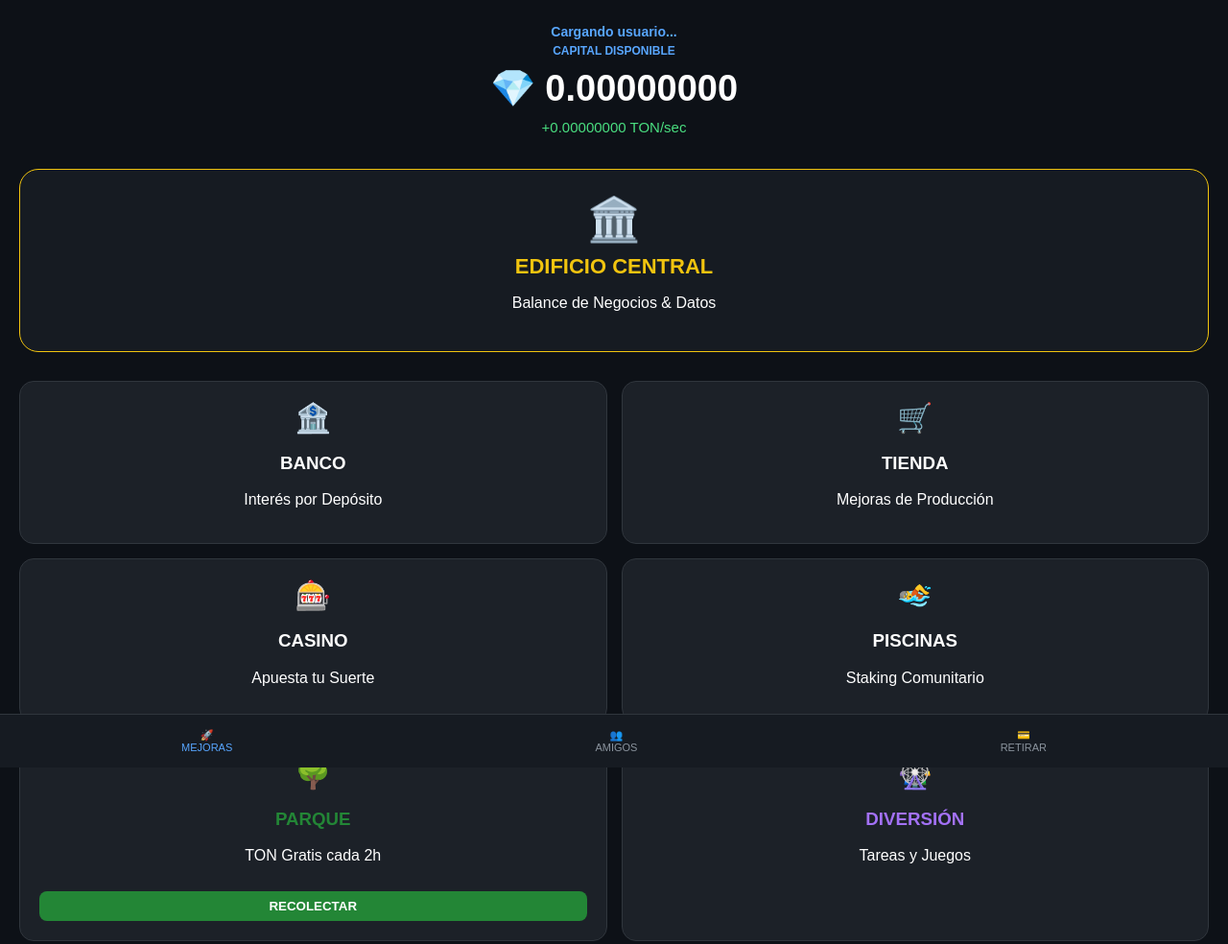
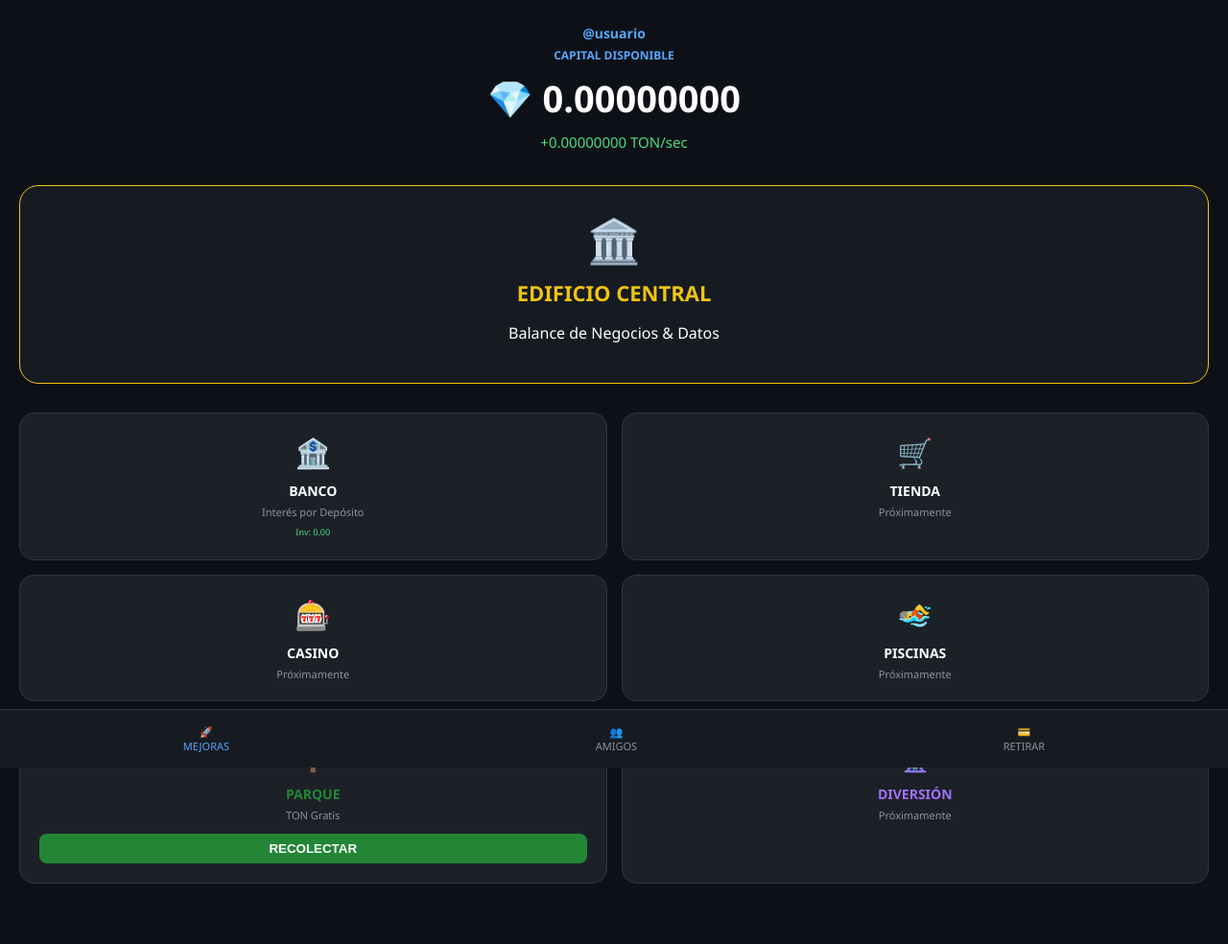
Before and after one commit to nyper95/ton-city-game, a website: page index.html in a window 1280 px wide. Shown: the whole page at 96% size. Drawn offline with nearby package versions, Linux system fonts and the light colour scheme; a script that the page names is missing.

Commit message:
Update index.html

```diff
--- a/index.html
+++ b/index.html
@@ -7,28 +7,33 @@
     <script src="https://telegram.org/js/telegram-web-app.js"></script>
     <script src="https://cdn.jsdelivr.net/npm/@supabase/supabase-js@2"></script>
     <style>
-        /* Mantenemos el estilo de la captura 3 y 4 que ya configuramos */
-        body { background-color: #0d1117; color: white; font-family: sans-serif; margin: 0; padding: 10px; padding-bottom: 90px; }
+        body { background-color: #0d1117; color: white; font-family: 'Segoe UI', sans-serif; margin: 0; padding: 10px; padding-bottom: 90px; }
         .header { text-align: center; padding: 15px 0; }
         .user-id { color: #58a6ff; font-size: 14px; margin-bottom: 5px; font-weight: bold; }
         .capital-label { color: #58a6ff; font-size: 12px; font-weight: bold; text-transform: uppercase; }
         .balance-main { font-size: 38px; font-weight: bold; margin: 10px 0; display: flex; justify-content: center; align-items: center; gap: 10px; }
         .income-rate { color: #4ade80; font-size: 15px; }
 
+        /* Edificio Central Estilo Captura 3 */
         .main-card { background: #161b22; border: 1px solid #f1c40f; border-radius: 20px; padding: 25px; margin: 20px 10px; text-align: center; cursor: pointer; }
         .main-card .icon-building { font-size: 45px; color: #cbd5e0; margin-bottom: 10px; }
         .main-card h2 { color: #f1c40f; margin: 5px 0; font-size: 22px; text-transform: uppercase; }
 
+        /* Grilla de Negocios Estilo Captura 4 */
         .grid-container { display: grid; grid-template-columns: 1fr 1fr; gap: 15px; padding: 10px; }
-        .card { background: #1c2128; border-radius: 15px; padding: 20px; text-align: center; border: 1px solid #30363d; }
+        .card { background: #1c2128; border-radius: 15px; padding: 20px; text-align: center; border: 1px solid #30363d; cursor: pointer; }
         .card .emoji { font-size: 30px; margin-bottom: 10px; display: block; }
+        .card h3 { font-size: 14px; margin: 5px 0; text-transform: uppercase; color: #ffffff; }
+        .card p { font-size: 11px; color: #8b949e; margin: 0; }
 
         .btn-park { background: #238636; color: white; border: none; padding: 8px 15px; border-radius: 8px; margin-top: 12px; font-weight: bold; cursor: pointer; width: 100%; }
 
-        /* Modal y Navegación */
+        /* Modal de Datos del Edificio Central */
         #modal-datos { display: none; position: fixed; top: 50%; left: 50%; transform: translate(-50%, -50%); background: #1c2128; border: 2px solid #f1c40f; padding: 25px; border-radius: 20px; z-index: 1000; width: 85%; }
         .modal-overlay { display: none; position: fixed; top: 0; left: 0; width: 100%; height: 100%; background: rgba(0,0,0,0.85); z-index: 999; }
         .data-line { display: flex; justify-content: space-between; font-size: 14px; margin: 10px 0; }
+
+        /* Navegación Inferior */
         .nav-bar { position: fixed; bottom: 0; left: 0; right: 0; background: #161b22; display: flex; justify-content: space-around; padding: 15px 0; border-top: 1px solid #30363d; }
         .nav-item { text-align: center; font-size: 11px; color: #8b949e; text-decoration: none; }
         .nav-item.active { color: #58a6ff; }
@@ -48,11 +53,11 @@
         <div style="border-top: 1px solid #30363d; margin: 10px 0;"></div>
         <div class="data-line" style="color: #4ade80;"><span>💰 Ganancia Negocios:</span> <span id="data-total">0.00000000</span></div>
         <div class="data-line" style="color: #58a6ff;"><span>👥 Amigos (10%):</span> <span id="data-amigos">0.00000000</span></div>
-        <button class="close-btn" onclick="cerrarModal()">OK</button>
+        <button class="close-btn" onclick="cerrarModal()">CERRAR</button>
     </div>
 
     <div class="header">
-        <div id="user-display" class="user-id">Cargando usuario...</div>
+        <div id="user-display" class="user-id">@usuario</div>
         <div class="capital-label">Capital Disponible</div>
         <div class="balance-main">💎 <span id="balance">0.00000000</span></div>
         <div id="income-rate" class="income-rate">+0.00000000 TON/sec</div>
@@ -65,17 +70,22 @@
     </div>
 
     <div class="grid-container">
-        <div class="card"><span class="emoji">🏦</span><h3>BANCO</h3><p>Interés por Depósito</p></div>
-        <div class="card"><span class="emoji">🛒</span><h3>TIENDA</h3><p>Mejoras de Producción</p></div>
-        <div class="card"><span class="emoji">🎰</span><h3>CASINO</h3><p>Apuesta tu Suerte</p></div>
-        <div class="card"><span class="emoji">🏊</span><h3>PISCINAS</h3><p>Staking Comunitario</p></div>
+        <div class="card" onclick="abrirMenuBanco()">
+            <span class="emoji">🏦</span>
+            <h3>BANCO</h3>
+            <p>Interés por Depósito</p>
+            <small id="inv-banco" style="color:#4ade80; font-size:9px;">Inv: 0.00</small>
+        </div>
+        <div class="card"><span class="emoji">🛒</span><h3>TIENDA</h3><p>Próximamente</p></div>
+        <div class="card"><span class="emoji">🎰</span><h3>CASINO</h3><p>Próximamente</p></div>
+        <div class="card"><span class="emoji">🏊</span><h3>PISCINAS</h3><p>Próximamente</p></div>
         <div class="card">
             <span class="emoji" style="color: #238636;">🌳</span>
             <h3 style="color: #238636;">PARQUE</h3>
-            <p>TON Gratis cada 2h</p>
+            <p>TON Gratis</p>
             <button class="btn-park" onclick="recolectarParque()">RECOLECTAR</button>
         </div>
-        <div class="card"><span class="emoji" style="color: #a371f7;">🎡</span><h3 style="color: #a371f7;">DIVERSIÓN</h3><p>Tareas y Juegos</p></div>
+        <div class="card"><span class="emoji" style="color: #a371f7;">🎡</span><h3 style="color: #a371f7;">DIVERSIÓN</h3><p>Próximamente</p></div>
     </div>
 
     <nav class="nav-bar">
@@ -86,15 +96,8 @@
 
     <script src="index.js"></script>
     <script>
-        function abrirModal() {
-            document.getElementById('modal-datos').style.display = 'block';
-            document.getElementById('overlay').style.display = 'block';
-            if(typeof actualizarModal === 'function') actualizarModal();
-        }
-        function cerrarModal() {
-            document.getElementById('modal-datos').style.display = 'none';
-            document.getElementById('overlay').style.display = 'none';
-        }
+        function abrirModal() { document.getElementById('modal-datos').style.display = 'block'; document.getElementById('overlay').style.display = 'block'; actualizarModal(); }
+        function cerrarModal() { document.getElementById('modal-datos').style.display = 'none'; document.getElementById('overlay').style.display = 'none'; }
     </script>
 </body>
 </html>
```
